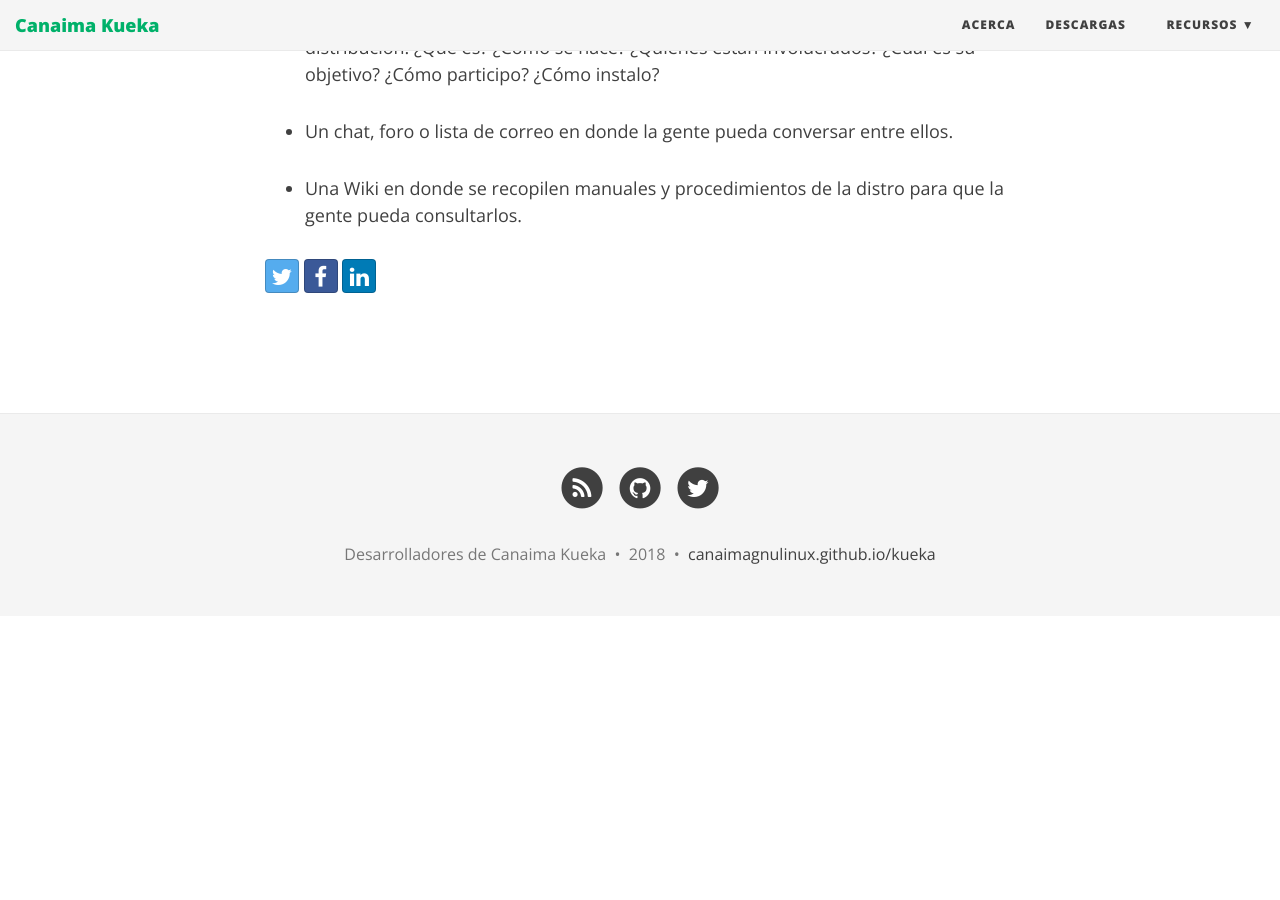
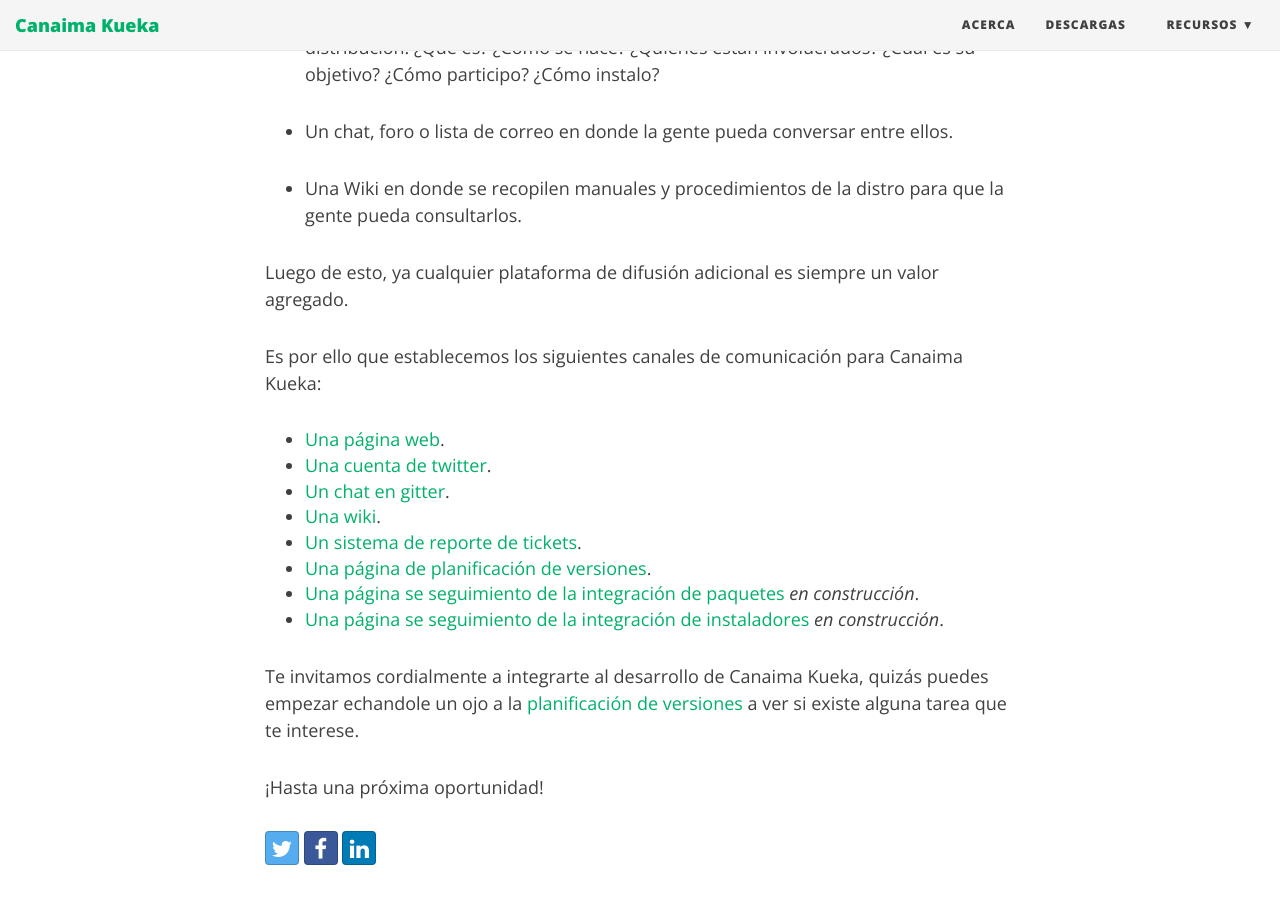
Before and after one commit to CanaimaKueka/canaimakueka.github.io, a Jekyll site: the page built from _posts/2018-05-01-construyendo-canaima-kueka-estableciendo-canales-comunicacion.md, in a window 1280 px wide and 900 px high, scrolled down 1287 px. Built offline with Jekyll 4.4.1, drawn with Linux system fonts in a browser that asks for light colours; nearby versions of some CDN libraries; comment, search, counter and statistics services are not loaded; before the commit the page ends 1903 px from its top, so only the background shows below that.

Commit message:
Update 2018-05-01-construyendo-canaima-kueka-estableciendo-canales-comunicacion.md

```diff
--- a/_posts/2018-05-01-construyendo-canaima-kueka-estableciendo-canales-comunicacion.md
+++ b/_posts/2018-05-01-construyendo-canaima-kueka-estableciendo-canales-comunicacion.md
@@ -24,3 +25,20 @@ Es recomendable tener como mínimo:
 * Un chat, foro o lista de correo en donde la gente pueda conversar entre ellos.
 
 * Una Wiki en donde se recopilen manuales y procedimientos de la distro para que la gente pueda consultarlos.
+
+Luego de esto, ya cualquier plataforma de difusión adicional es siempre un valor agregado.
+
+Es por ello que establecemos los siguientes canales de comunicación para Canaima Kueka:
+
+* [Una página web](https://canaimagnulinux.github.io/kueka/).
+* [Una cuenta de twitter](https://twitter.com/CanaimaKueka).
+* [Un chat en gitter](https://gitter.im/CanaimaGNULinux/kueka).
+* [Una wiki](https://github.com/CanaimaGNULinux/kueka/wiki).
+* [Un sistema de reporte de tickets](https://github.com/CanaimaGNULinux/kueka/issues).
+* [Una página de planificación de versiones](https://github.com/CanaimaGNULinux/kueka/projects).
+* [Una página se seguimiento de la integración de paquetes](https://canaimagnulinux.github.io/kueka/paquetes) *en construcción*.
+* [Una página se seguimiento de la integración de instaladores](https://canaimagnulinux.github.io/kueka/instaladores) *en construcción*.
+
+Te invitamos cordialmente a integrarte al desarrollo de Canaima Kueka, quizás puedes empezar echandole un ojo a la [planificación de versiones](https://github.com/CanaimaGNULinux/kueka/projects) a ver si existe alguna tarea que te interese.
+
+¡Hasta una próxima oportunidad!
```
Also changed, not shown: other parts of _posts/2018-05-01-construyendo-canaima-kueka-estableciendo-canales-comunicacion.md (+1 -0 lines).
